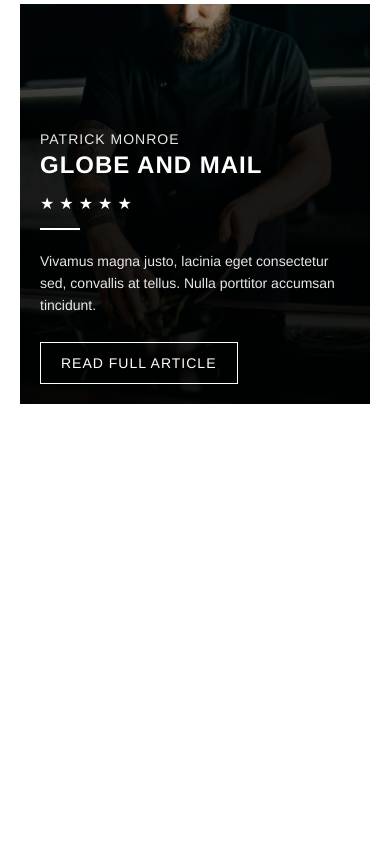
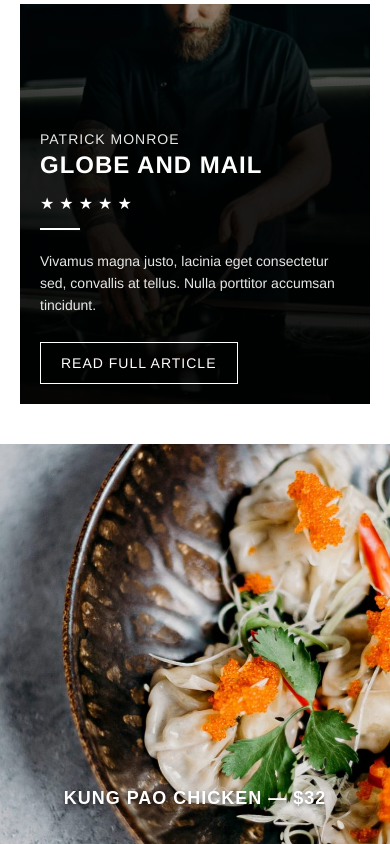
Before and after one commit to mohadesehnasirzadeh/karyar-project, a plain HTML site: page index.html in a window 390 px wide. Shown: the part 6337-7181 px from the top of the page. Before the commit the page ends 6781 px from the top, so only its background shows below. Drawn offline with nearby package versions, Linux system fonts and the light colour scheme.

Commit message:
feat: food showcase section added

```diff
--- a/assets/css/styles.css
+++ b/assets/css/styles.css
@@ -1139,3 +1139,145 @@ body {
     font-size: 24px;
   }
 }
+
+
+.fs-food-showcase {
+  position: relative;
+
+  width: 100%;
+
+  height: 550px;
+  overflow: hidden;
+
+  background-color: #f8f8f8;
+  font-family: "Arial", sans-serif;
+}
+
+.fs-container {
+  display: flex;
+  width: 100%;
+  height: 100%;
+}
+
+.fs-main-item {
+  flex: 3;
+  position: relative;
+
+  overflow: hidden;
+}
+
+.fs-dish-container {
+  position: relative;
+
+  width: 100%;
+  height: 100%;
+}
+
+.fs-dish-image-container {
+  width: 100%;
+
+  height: 100%;
+  overflow: hidden;
+}
+
+.fs-image {
+  width: 100%;
+
+  height: 100%;
+  object-fit: cover;
+
+  object-position: center;
+  transition: transform 0.3s ease;
+}
+
+.fs-image:hover {
+  transform: scale(1.02);
+}
+
+.fs-dish-details {
+  position: absolute;
+
+  bottom: 25px;
+  left: 0;
+  width: 100%;
+
+  text-align: center;
+
+  padding: 10px 20px;
+  box-sizing: border-box;
+}
+
+.fs-dish-name {
+  color: white;
+  font-size: 18px;
+  font-weight: 600;
+
+  letter-spacing: 1px;
+
+  margin: 0;
+
+  text-shadow: 0 2px 4px rgba(0, 0, 0, 0.5);
+}
+
+.fs-prebuilt-badge {
+  position: absolute;
+  top: 10px;
+  right: 10px;
+  background-color: white;
+  color: #333;
+  padding: 5px 10px;
+  font-size: 12px;
+  border-radius: 3px;
+  font-weight: 500;
+}
+
+.fs-buy-button {
+  position: absolute;
+  bottom: 20px;
+
+  right: 20px;
+  background-color: white;
+  color: #333;
+  display: flex;
+
+  align-items: center;
+
+  padding: 8px 15px;
+  border-radius: 5px;
+  font-size: 14px;
+
+  font-weight: 500;
+  cursor: pointer;
+  box-shadow: 0 2px 10px rgba(0, 0, 0, 0.1);
+
+  transition: all 0.3s ease;
+}
+
+.fs-buy-button:hover {
+  background-color: #f5f5f5;
+
+  transform: translateY(-2px);
+}
+
+.fs-cart-icon {
+  margin-right: 8px;
+  font-size: 16px;
+}
+
+@media screen and (max-width: 768px) {
+  .fs-container {
+    flex-direction: column;
+  }
+
+  .fs-sidebar-item {
+    display: none;
+  }
+
+  .fs-main-item {
+    flex: 1;
+  }
+
+  .fs-food-showcase {
+    height: 400px;
+  }
+}
--- a/index.html
+++ b/index.html
@@ -271,6 +271,25 @@
     </div>
   </section>
 
+  <section class="fs-food-showcase">
+    <div class="fs-container">
+      <div class="fs-main-item">
+        <div class="fs-dish-container">
+          <div class="fs-dish-image-container">
+            <img
+              src="/assets/images/page52x-scaled.jpg"
+              alt="Kung Pao Chicken Dumplings"
+              class="fs-image"
+            />
+          </div>
+          <div class="fs-dish-details">
+            <h2 class="fs-dish-name">KUNG PAO CHICKEN — $32</h2>
+          </div>
+        </div>
+      </div>
+    </div>
+  </section>
+
   <script src="/assets/js/scripts.js"></script>
   <script src="https://unpkg.com/lucide@latest"></script>
     <script>
```
Also changed, not shown: assets/images/page52x-scaled.jpg (added).
